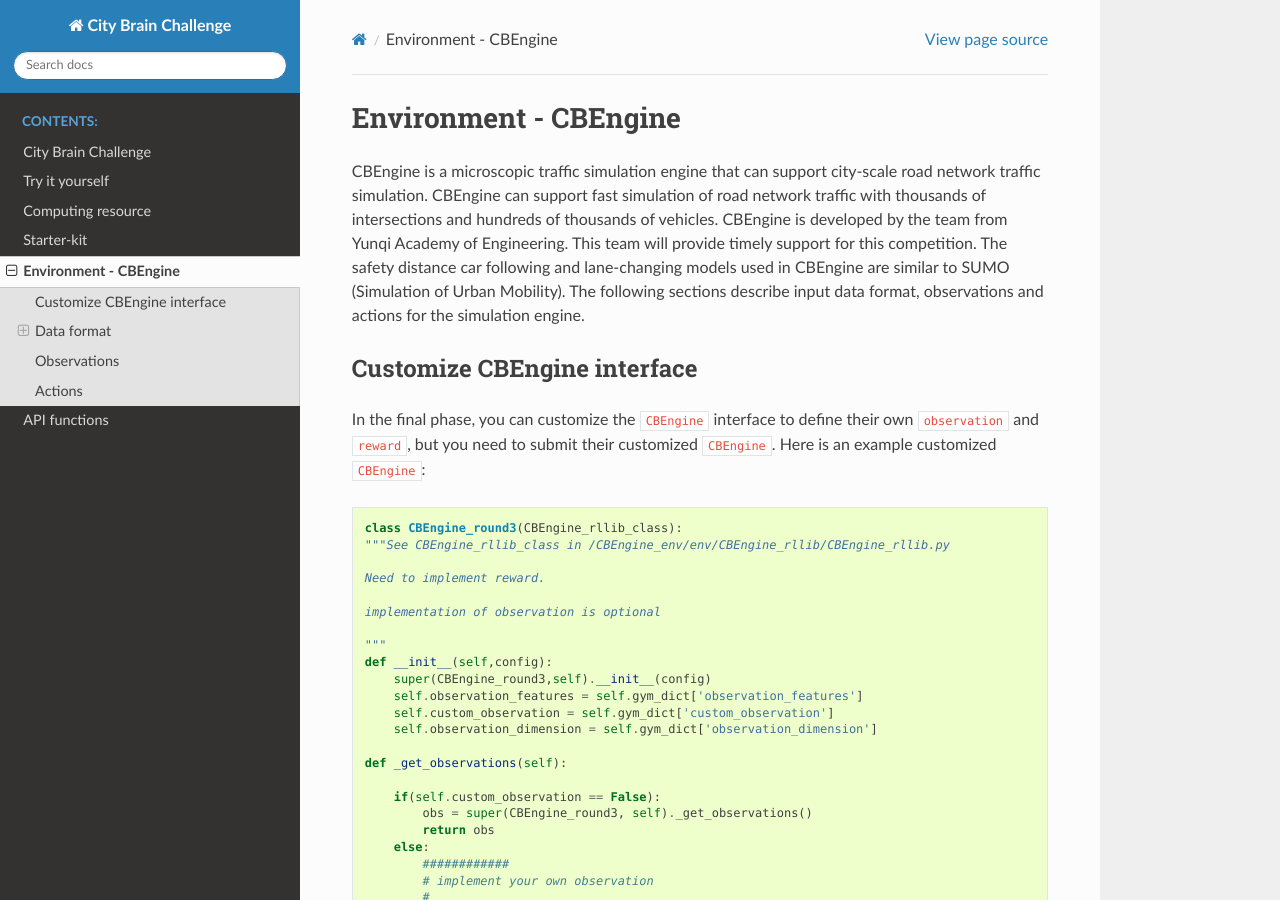
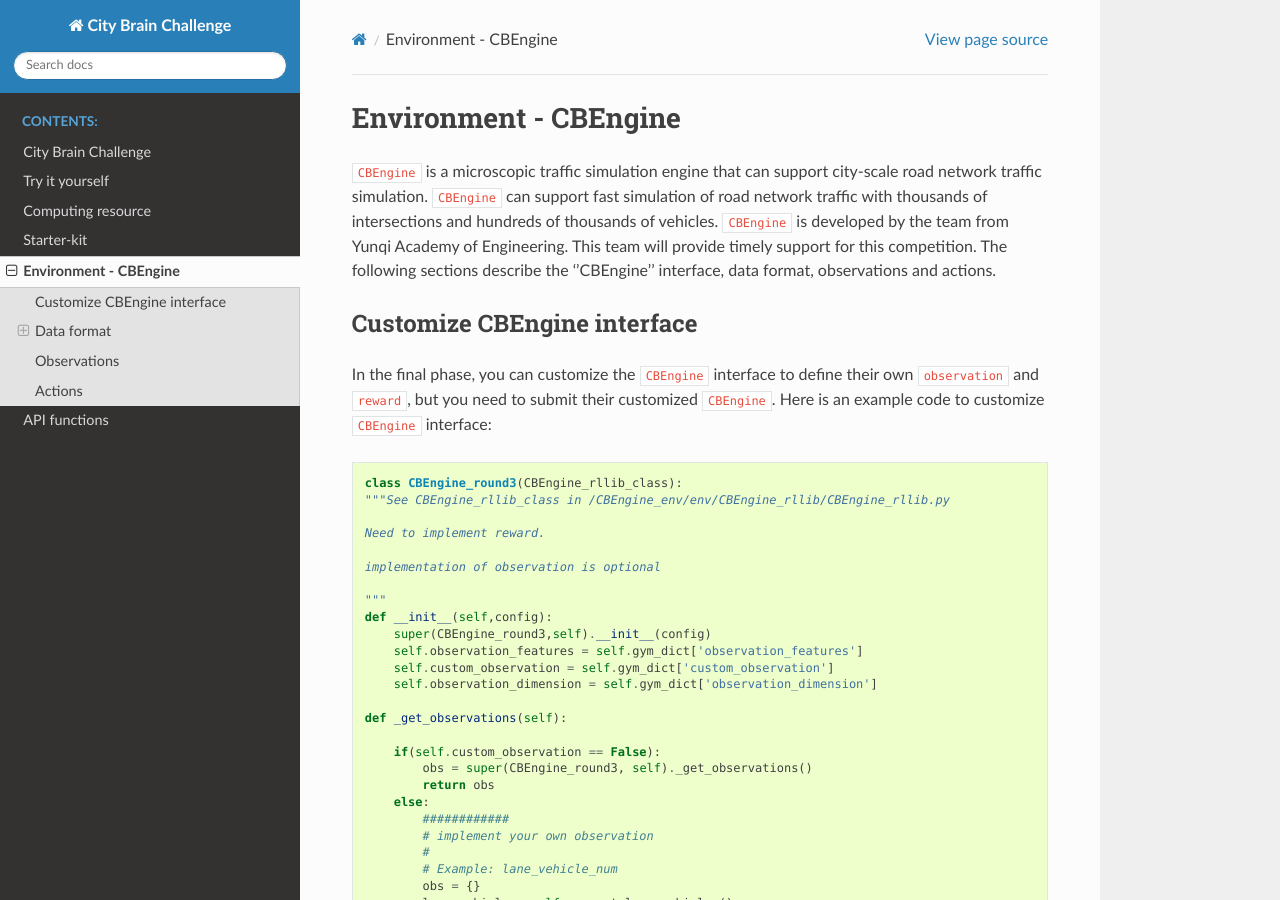
Before and after one commit to CityBrainChallenge/KDDCup2021-CityBrainChallenge, a Sphinx documentation site: the page built from docs/cbengine.rst, in a window 1280 px wide and 900 px high. Built offline with Sphinx 7.4.7 and the Read the Docs theme 2.0.0, drawn with Linux system fonts in a browser that asks for light colours; some of the changed text lies outside the part shown.

Commit message:
Update cbengine.rst

```diff
--- a/docs/cbengine.rst
+++ b/docs/cbengine.rst
@@ -3,11 +3,11 @@
 Environment - CBEngine
 ============================
 
-CBEngine is a microscopic traffic simulation engine that can support city-scale road network traffic simulation. CBEngine can support fast simulation of road network traffic with thousands of intersections and hundreds of thousands of vehicles. CBEngine is developed by the team from Yunqi Academy of Engineering. This team will provide timely support for this competition. The safety distance car following and lane-changing models used in CBEngine are similar to SUMO (Simulation of Urban Mobility). The following sections describe input data format, observations and actions for the simulation engine.
+``CBEngine`` is a microscopic traffic simulation engine that can support city-scale road network traffic simulation. ``CBEngine`` can support fast simulation of road network traffic with thousands of intersections and hundreds of thousands of vehicles. ``CBEngine`` is developed by the team from Yunqi Academy of Engineering. This team will provide timely support for this competition. The following sections describe the ''CBEngine'' interface, data format, observations and actions.
 
 Customize CBEngine interface
 **********************
-In the final phase, you can customize the ``CBEngine`` interface to define their own ``observation`` and ``reward``, but you need to submit their customized ``CBEngine``. Here is an example customized ``CBEngine``:
+In the final phase, you can customize the ``CBEngine`` interface to define their own ``observation`` and ``reward``, but you need to submit their customized ``CBEngine``. Here is an example code to customize ``CBEngine`` interface:
 
 .. code-block:: python
 
```
Also changed, not shown: other parts of docs/cbengine.rst (+1 -1 lines).
